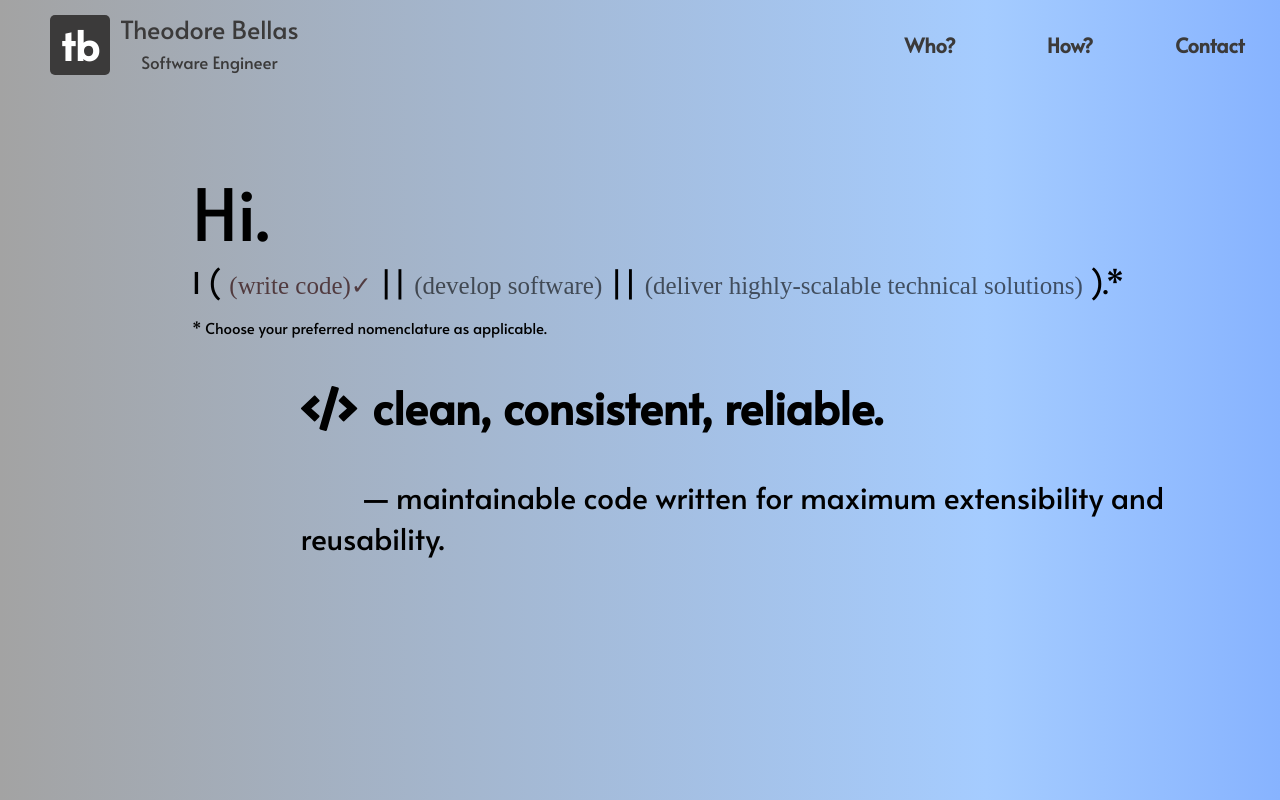
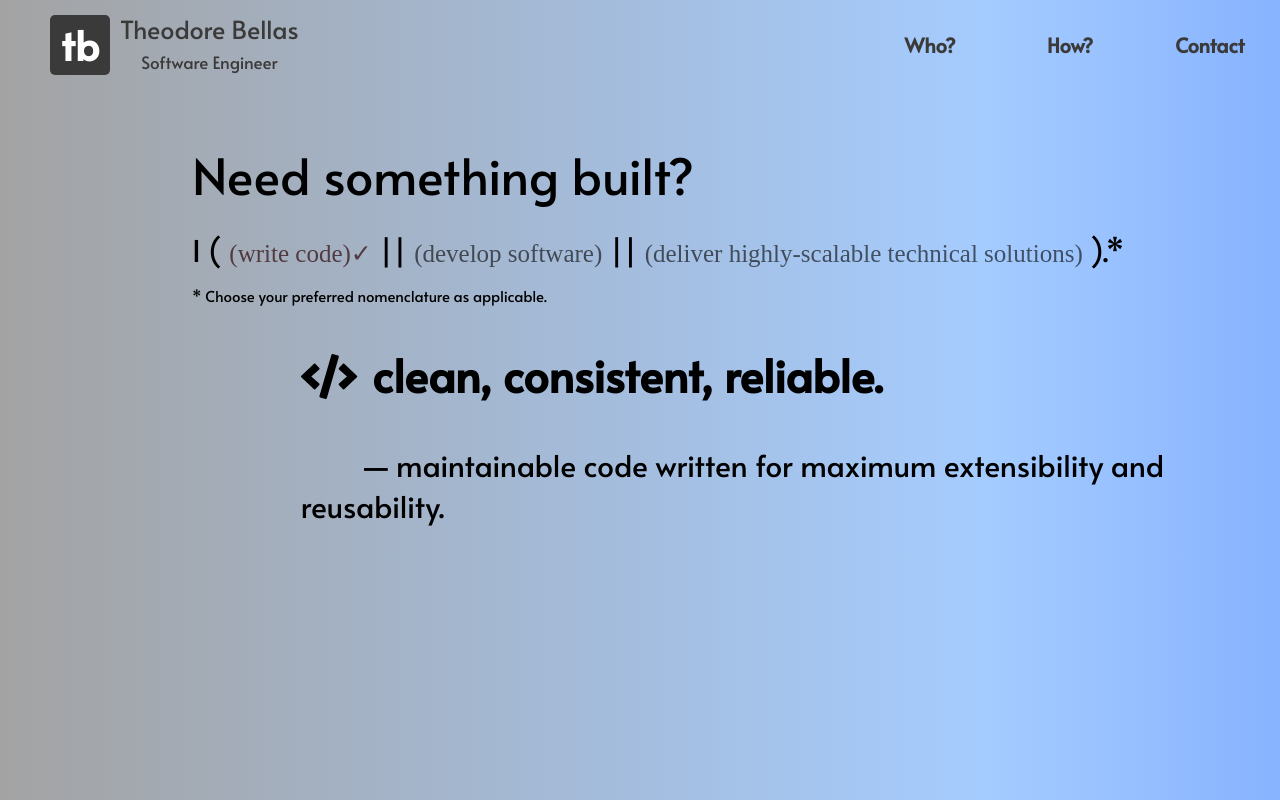
Before and after one commit to tabcodes/theodorebellasdotcom, a React (Create React App) app: page / in a window 1280 px wide. Built offline with nearby package versions, Linux system fonts and the light colour scheme; a web font is replaced by a local one.

Commit message:
Formatting corrections

```diff
--- a/src/pages/homepage/homepage.component.jsx
+++ b/src/pages/homepage/homepage.component.jsx
@@ -7,7 +7,7 @@ import DescriptionContainer from "../../components/desc-container/desc-container
 
 const HomePage = () => (
   <div className="home-container">
-    <Greeting>Hi.</Greeting>
+    <Greeting/>
     <DescriptionContainer />
   </div>
 );
--- a/src/pages/homepage/homepage.styles.jsx
+++ b/src/pages/homepage/homepage.styles.jsx
@@ -1,19 +1,11 @@
 import styled from "styled-components";
 
 export const Greeting = styled.p`
-  font-size: 72px;
+  font-size: 50px;
   margin-left: 15%;
-  margin-bottom: 0px;
+  margin-bottom: 20px;
   padding: 0px;
-`;
-
-
-
-
-export const DescFooter = styled.p`
-  font-size: 20px;
-
-  ::after {
-    content: "* Choose your preferred nomenclature as applicable.";
+  ::before {
+    content: "Need something built?"
   }
 `;
```
Also changed, not shown: src/components/desc-container/desc-container.component.jsx (+6 -7 lines).
